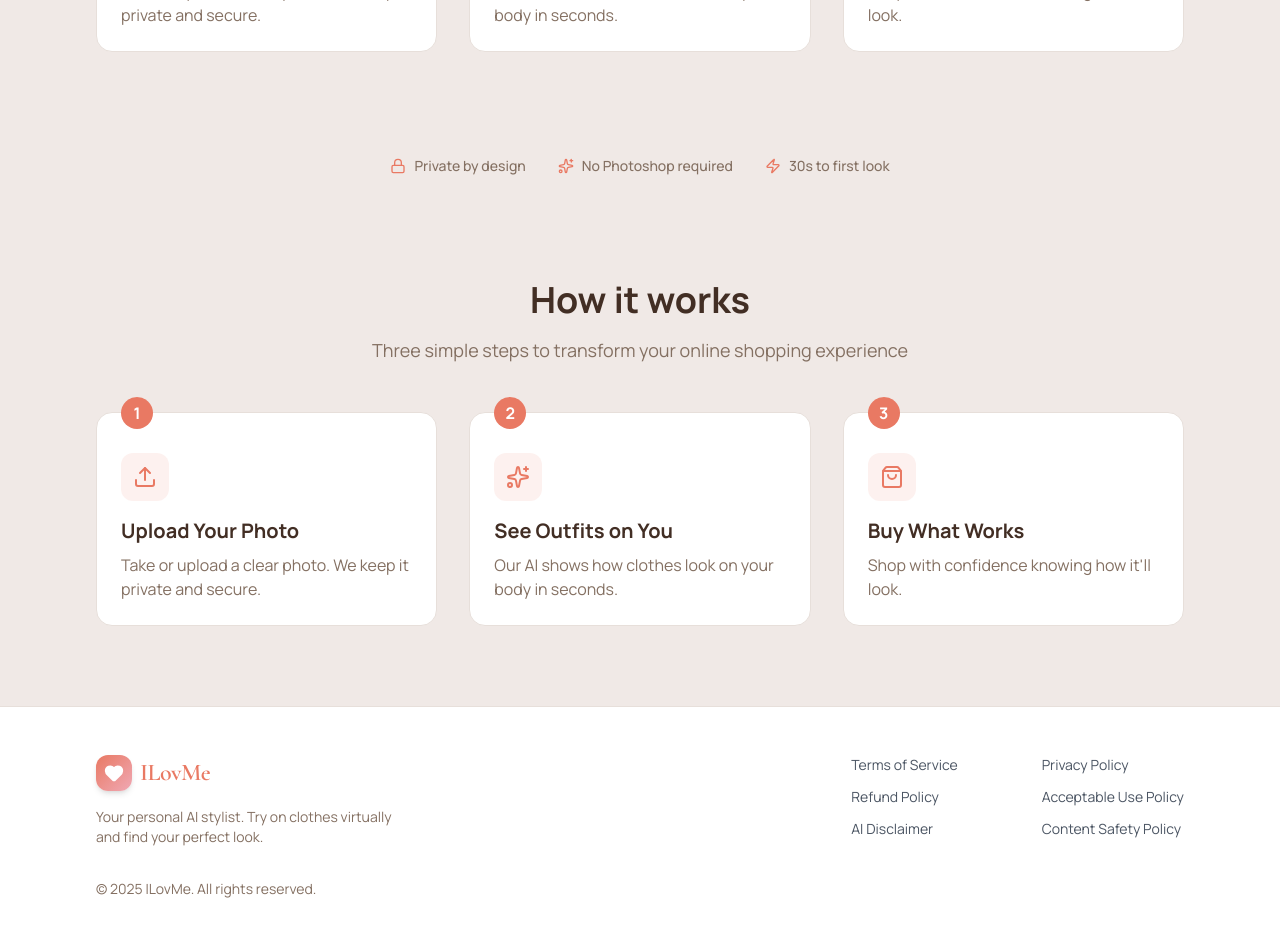
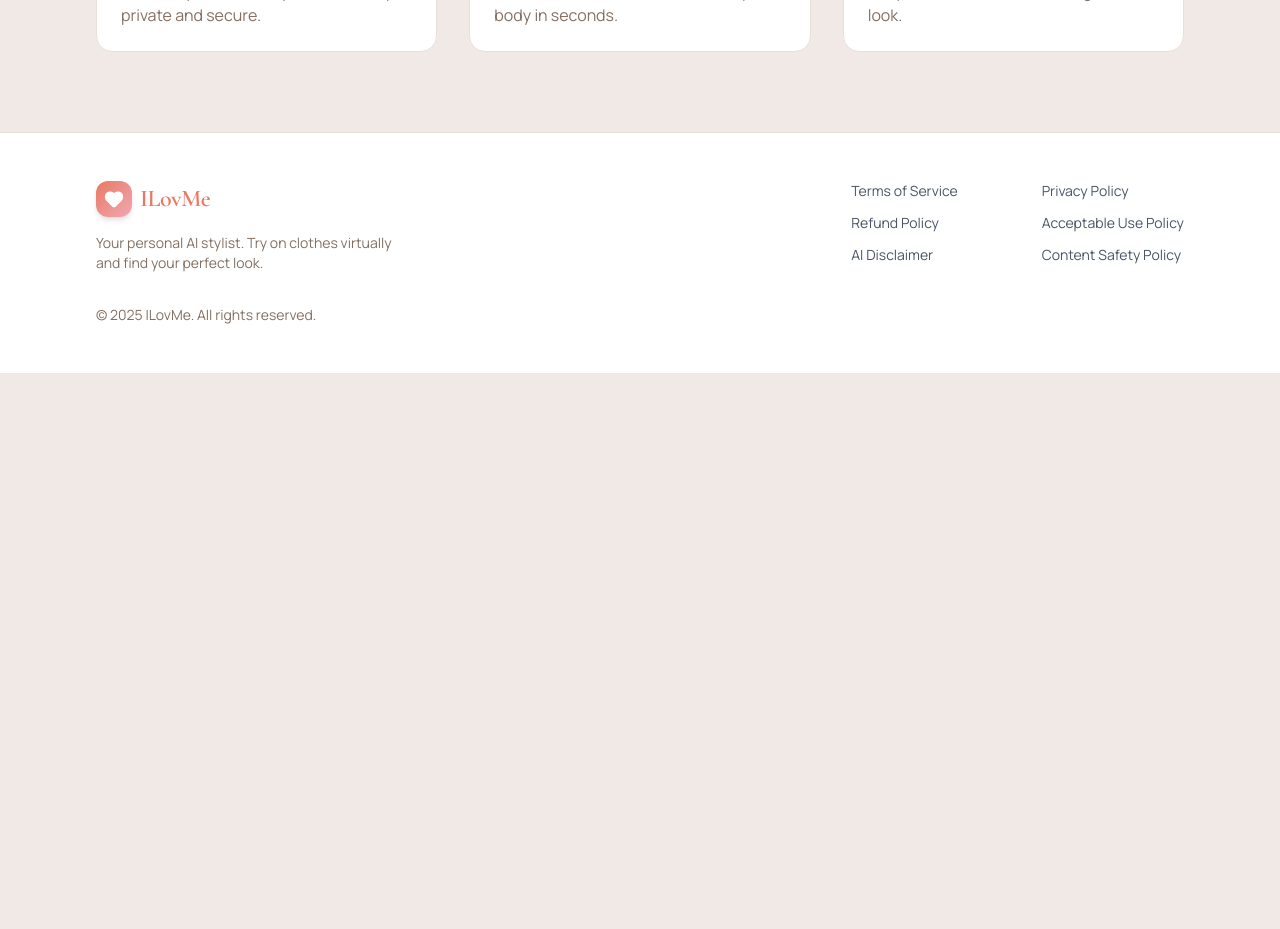
Before and after one commit to alyonabahaleisha/fitonme, a React (Vite) app: page / in a window 1280 px wide. Shown: the part 1380-2309 px from the top of the page. After the commit the page ends 1753 px from the top, so only its background shows below. Built offline with nearby package versions, Linux system fonts and the light colour scheme; no server answers; the database is empty.

Commit message:
fix: remove duplicate 'How it works' section from Home screen

```diff
--- a/src/pages/Index.jsx
+++ b/src/pages/Index.jsx
@@ -242,8 +242,7 @@ const Index = () => {
       <TrustRow />
       <HowItWorks />
 
-      <TrustRow />
-      <HowItWorks />
+
     </div>
   );
 };
```
